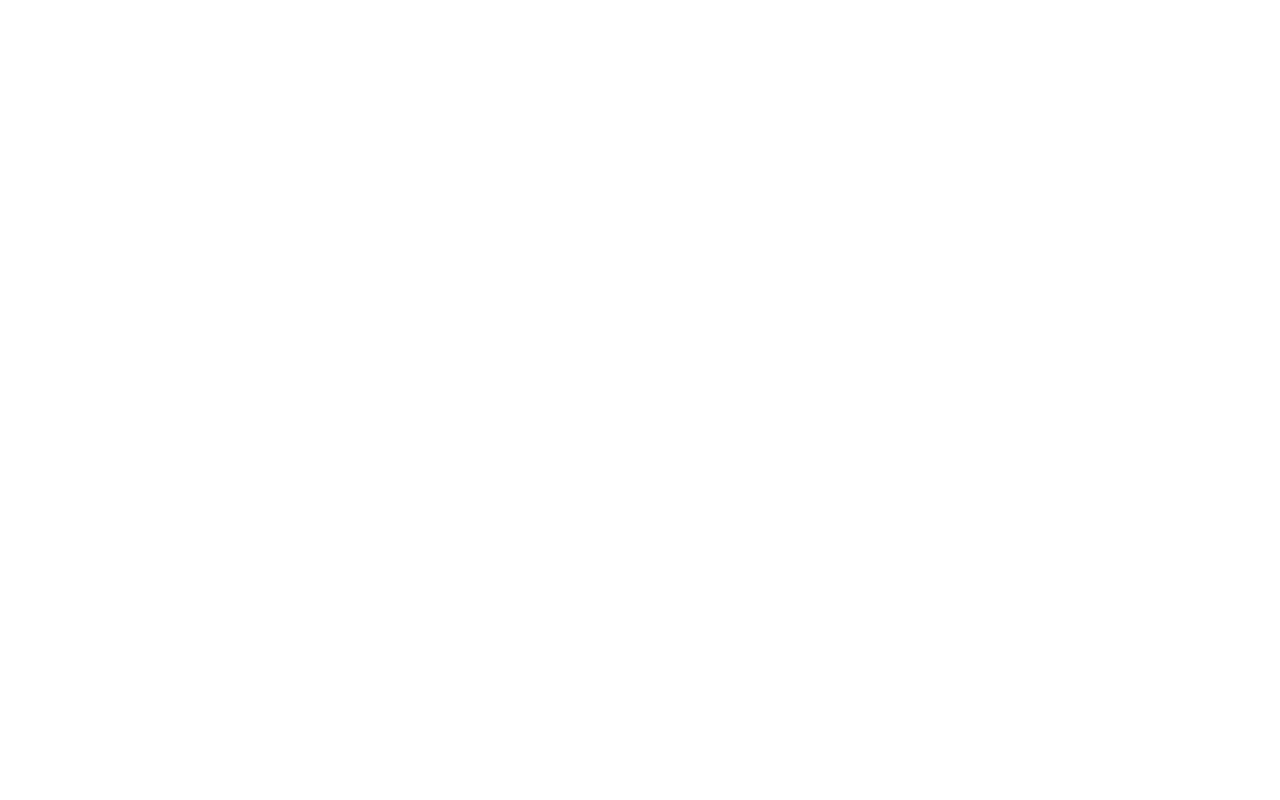
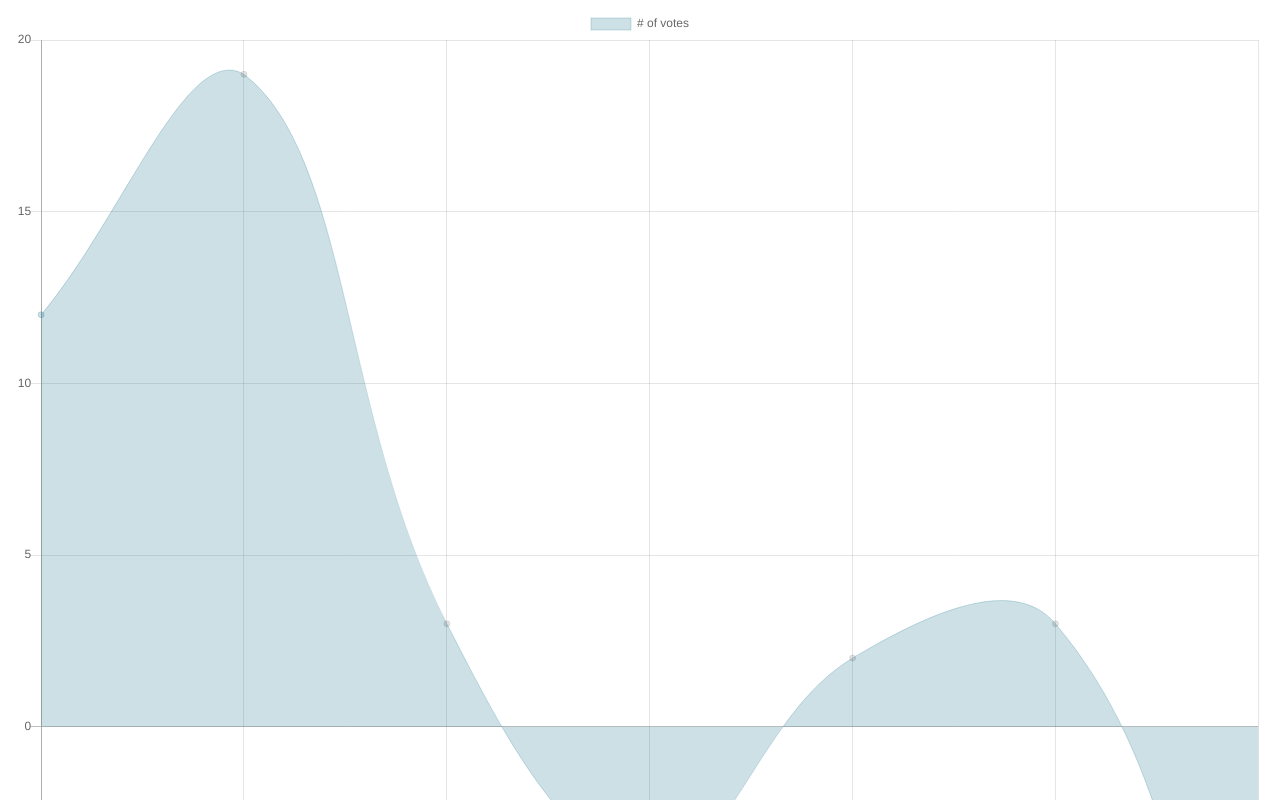
Before and after one commit to NeonPuncher/Portfolio, a plain HTML site: page POCtjes/charts.html in a window 1280 px wide. Shown: the top 800 px of the page. Drawn offline with nearby package versions, Linux system fonts and the light colour scheme.

Commit message:
Charts POCtje

```diff
--- /dev/null
+++ b/POCtjes/chart.min.js
@@ -0,0 +1,27 @@
+var ctx = document.getElementById('myChart').getContext('2d');
+    var myChart = new Chart(ctx, {
+        type: 'line',
+        data: {
+            labels: ['Mon', 'Tue', 'Wed', 'Thu', 'Fri', 'Sat', 'Sun'],
+            datasets: [{
+                label: '# of votes',
+                data: [12, 19, 3, -4, 2, 3, -12,],
+                backgroundColor: [
+                    'rgba(4, 99, 132, 0.2)',
+                ],
+                borderColor: [
+                    'rgba(4, 99, 132, 0.2)',
+                ],
+                borderWidth: 1
+            }]
+        },
+        options: {
+            scales : {
+                yAxes: [{
+                    ticks: {
+                        beginAtZero: false
+                    }
+                }]
+            }
+        }
+    });
--- a/POCtjes/charts.html
+++ b/POCtjes/charts.html
@@ -6,6 +6,11 @@
     <title>Document</title>
 </head>
 <body>
+    <div style="height: 50%;">
+        <canvas id="myChart" width="100px" height="100px"></canvas>
+    </div>
 
 </body>
+<script type="text/javascript" src="https://cdnjs.cloudflare.com/ajax/libs/Chart.js/2.7.3/Chart.min.js"></script>
+<script src="chart.min.js"></script>
 </html>
```
Also changed, not shown: 1 other file.
